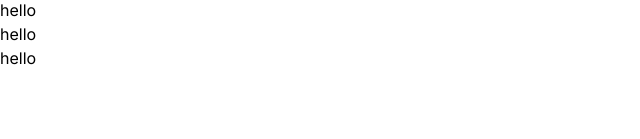
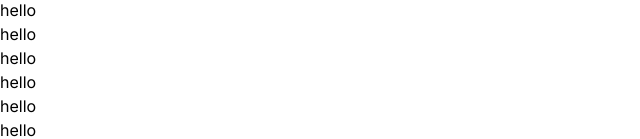
Before and after one commit to miraz66/backend, a Next.js app in the folder caleb_next-js/: page /customers in a window 1280 px wide. Shown: the part 722-861 px from the top of the page, without its empty margins (0-640 px from the left). Before the commit the page ends 800 px from the top, so only its background shows below. Built offline with nearby package versions, Linux system fonts and the light colour scheme.

Commit message:
Customer

```diff
--- a/caleb_next-js/src/app/customers/page.js
+++ b/caleb_next-js/src/app/customers/page.js
@@ -41,6 +41,9 @@ const Castomers = () => {
       <div>hello </div>
       <div>hello </div>
       <div>hello </div>
+      <div>hello </div>
+      <div>hello </div>
+      <div>hello </div>
     </>
   );
 };
```
